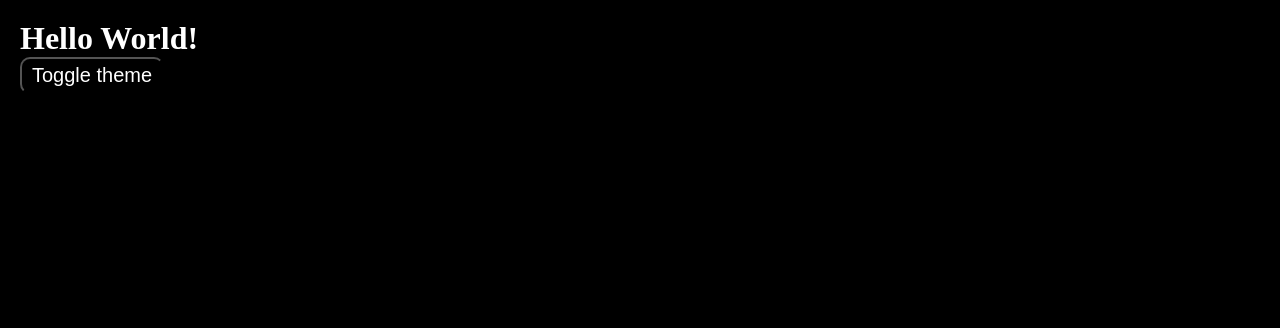
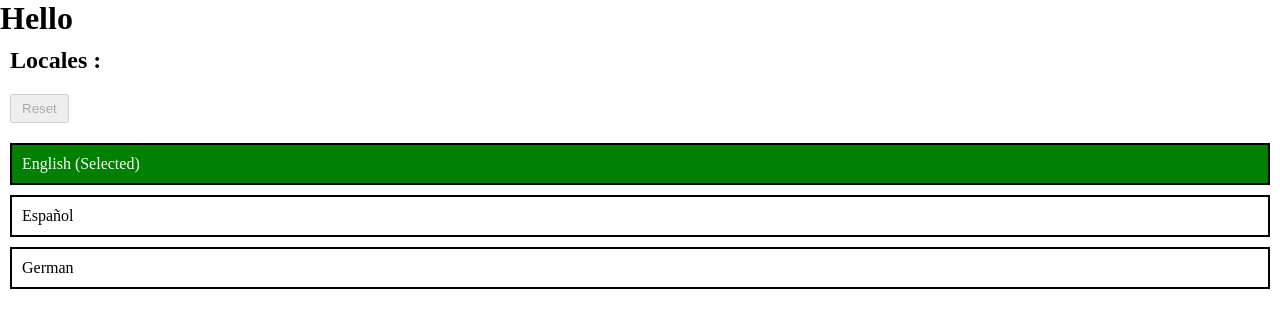
Before and after one commit to absurdengineer/react-experiments, a React (Create React App) app: page / in a window 1280 px wide. Shown: the top 328 px of the page. Built offline with nearby package versions, Linux system fonts and the light colour scheme.

Commit message:
Feat: Implemented useTranslation Hook.

```diff
--- a/src/App.tsx
+++ b/src/App.tsx
@@ -1,19 +1,51 @@
-import useDarkMode from "./hooks/useDarkMode";
+import useTranslation from "./hooks/useTranslation";
+import { availableLocales, defaultLocale } from "./locale";
 
 const App = () => {
-  const [darkMode, setDarkMode] = useDarkMode(true);
+  const { t, locale, setLocale } = useTranslation();
 
   return (
     <>
-      <div className={"viewbox " + (darkMode ? "darkviewbox" : "lightviewbox")}>
-        <h1>Hello World!</h1>
-        <button
-          className={"button " + (darkMode ? "darkbutton" : "lightbutton")}
-          onClick={() => setDarkMode((state) => !state)}
-        >
-          Toggle theme
-        </button>
-      </div>
+      <h1>{t("messages.hi")}</h1>
+      <h2
+        style={{
+          margin: "10px",
+        }}
+      >
+        Locales :
+      </h2>
+      <button
+        style={{
+          margin: "10px",
+          padding: "5px 10px",
+        }}
+        disabled={locale === defaultLocale}
+        // Unnecessary payload(need to fix it)
+        onClick={() => setLocale({ type: "RESET", payload: defaultLocale })}
+      >
+        Reset
+      </button>
+      <ul>
+        {availableLocales.map((availableLocale) => (
+          <li
+            style={{
+              cursor: "pointer",
+              border: "2px solid black",
+              padding: "10px",
+              margin: "10px",
+              color: locale === availableLocale.value ? "white" : "black",
+              backgroundColor:
+                locale === availableLocale.value ? "green" : "transparent",
+            }}
+            onClick={() =>
+              setLocale({ type: "CHANGE", payload: availableLocale.value })
+            }
+          >
+            {availableLocale.name}
+            {locale === availableLocale.value && " (Selected)"}
+          </li>
+        ))}
+      </ul>
     </>
   );
 };
--- /dev/null
+++ b/src/hooks/useTranslation.tsx
@@ -0,0 +1,30 @@
+import { useReducer } from "react";
+import { defaultLocale, Locale, translate } from "../locale";
+
+type Type = "CHANGE" | "RESET";
+type Action = {
+  type: Type;
+  payload: Locale;
+};
+type T = (path: string) => string;
+
+const useTranslation = () => {
+  const localeReducer = (state: Locale, action: Action) => {
+    switch (action.type) {
+      case "CHANGE":
+        return action.payload;
+      case "RESET":
+        return defaultLocale;
+      default:
+        return state;
+    }
+  };
+  const [locale, dispatch] = useReducer(localeReducer, defaultLocale);
+
+  const t: T = (path) => {
+    return translate(path, locale);
+  };
+  return { t, locale, setLocale: dispatch };
+};
+
+export default useTranslation;
--- /dev/null
+++ b/src/locale/de.json
@@ -0,0 +1,3 @@
+{
+  "messages": { "hi": "Halo" }
+}
--- /dev/null
+++ b/src/locale/en.json
@@ -0,0 +1,3 @@
+{
+  "messages": { "hi": "Hello" }
+}
--- /dev/null
+++ b/src/locale/es.json
@@ -0,0 +1,3 @@
+{
+  "messages": { "hi": "Hola" }
+}
--- /dev/null
+++ b/src/locale/index.ts
@@ -0,0 +1,50 @@
+import en from "./en.json";
+import es from "./es.json";
+import de from "./de.json";
+
+export type Locale = "en" | "es" | "de";
+export type Locales = { value: Locale; name: string }[];
+type Translate = (path: string, locale?: string) => string;
+type Messages = {
+  [key: string]: Object;
+};
+
+export const defaultLocale: Locale = "en";
+export const fallbackLocale: Locale = "en";
+
+const locales: Messages = {
+  en: en,
+  es: es,
+  de: de,
+};
+
+export const availableLocales: Locales = [
+  {
+    value: "en",
+    name: "English",
+  },
+  {
+    value: "es",
+    name: "Español",
+  },
+  {
+    value: "de",
+    name: "German",
+  },
+];
+
+export const translate: Translate = (path, locale = defaultLocale) => {
+  const message = path
+    .split(".")
+    .reduce((o: any, p) => (o[p] ? o[p] : path), locales[locale]);
+  return message;
+};
+
+const locale = {
+  availableLocales,
+  defaultLocale,
+  fallbackLocale,
+  translate,
+};
+
+export default locale;
```
